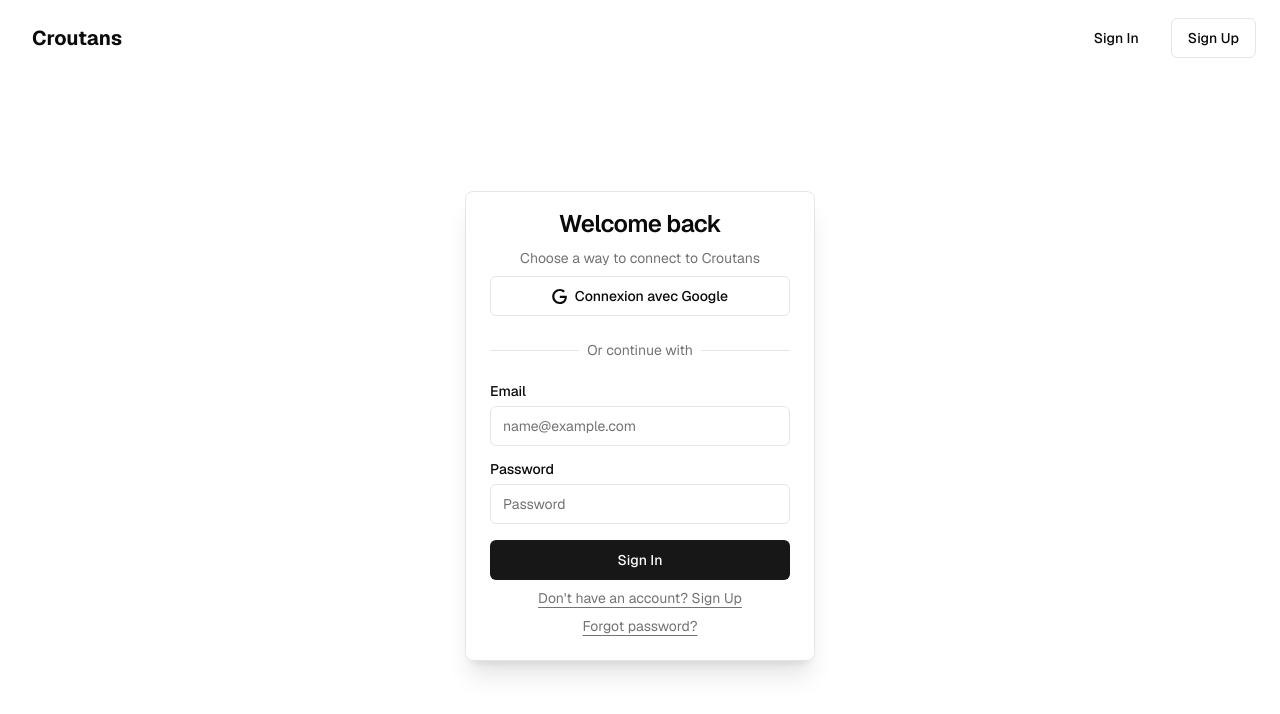
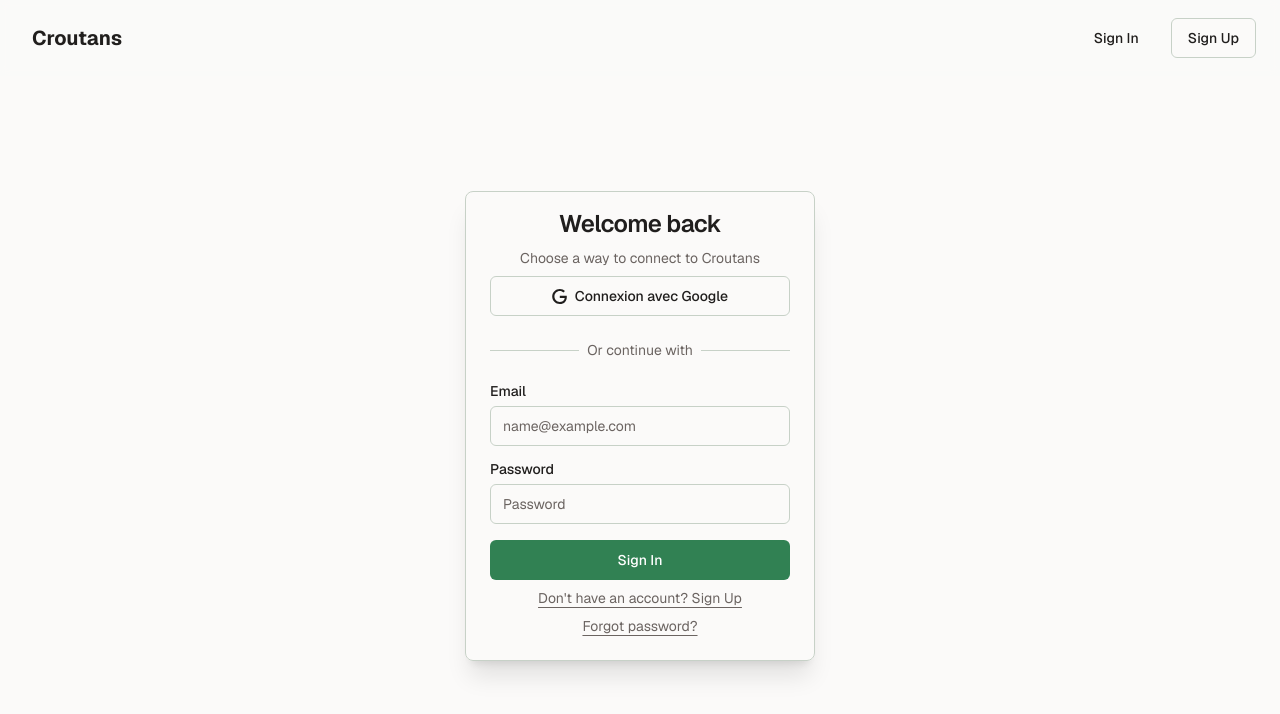
Before and after one commit to RJ-45-1/croutans, a Next.js app: page /auth/signin in a window 1280 px wide. Shown: the top 714 px of the page. Built offline with nearby package versions, Linux system fonts and the light colour scheme; no server answers.

Commit message:
new color

```diff
--- a/app/auth/callback/route.ts
+++ b/app/auth/callback/route.ts
@@ -8,8 +8,12 @@
   if (code) {
     const supabase = await createClient();
     await supabase.auth.exchangeCodeForSession(code);
+    const { data: { user } } = await supabase.auth.getUser();
+    if(!user?.user_metadata?.username){
+      return NextResponse.redirect(new URL("/auth/signup/user-infos", request.url));
+    }
   }
-  console.log("code:", code);
+
   // URL to redirect to after sign in process completes
   return NextResponse.redirect(new URL("/?refresh=true", request.url));
 }
--- a/app/globals.css
+++ b/app/globals.css
@@ -4,58 +4,58 @@
 
 @layer base {
   :root {
-    --background: 0 0% 100%;
-    --foreground: 0 0% 3.9%;
-    --card: 0 0% 100%;
-    --card-foreground: 0 0% 3.9%;
-    --popover: 0 0% 100%;
-    --popover-foreground: 0 0% 3.9%;
-    --primary: 0 0% 9%;
-    --primary-foreground: 0 0% 98%;
-    --secondary: 0 0% 96.1%;
-    --secondary-foreground: 0 0% 9%;
-    --muted: 0 0% 96.1%;
-    --muted-foreground: 0 0% 45.1%;
-    --accent: 0 0% 96.1%;
-    --accent-foreground: 0 0% 9%;
-    --destructive: 0 84.2% 60.2%;
+    --background: 40 15% 98%;
+    --foreground: 20 6% 12%;
+    --card: 40 15% 98%;
+    --card-foreground: 20 6% 12%;
+    --popover: 40 15% 98%;
+    --popover-foreground: 20 6% 12%;
+    --primary: 145 45% 35%;
+    --primary-foreground: 0 0% 100%;
+    --secondary: 130 20% 92%;
+    --secondary-foreground: 20 6% 12%;
+    --muted: 120 10% 90%;
+    --muted-foreground: 20 5% 40%;
+    --accent: 160 35% 60%;
+    --accent-foreground: 0 0% 100%;
+    --destructive: 0 84% 60%;
     --destructive-foreground: 0 0% 98%;
-    --border: 0 0% 89.8%;
-    --input: 0 0% 89.8%;
-    --ring: 0 0% 3.9%;
+    --border: 120 10% 80%;
+    --input: 120 10% 80%;
+    --ring: 145 45% 35%;
     --radius: 0.5rem;
-    --chart-1: 12 76% 61%;
-    --chart-2: 173 58% 39%;
-    --chart-3: 197 37% 24%;
-    --chart-4: 43 74% 66%;
-    --chart-5: 27 87% 67%;
+    --chart-1: 145 45% 35%;
+    --chart-2: 175 50% 60%;
+    --chart-3: 195 45% 50%;
+    --chart-4: 160 45% 65%;
+    --chart-5: 130 45% 40%;
   }
 
   .dark {
-    --background: 0 0% 3.9%;
-    --foreground: 0 0% 98%;
-    --card: 0 0% 3.9%;
-    --card-foreground: 0 0% 98%;
-    --popover: 0 0% 3.9%;
-    --popover-foreground: 0 0% 98%;
-    --primary: 0 0% 98%;
-    --primary-foreground: 0 0% 9%;
-    --secondary: 0 0% 14.9%;
-    --secondary-foreground: 0 0% 98%;
-    --muted: 0 0% 14.9%;
-    --muted-foreground: 0 0% 63.9%;
-    --accent: 0 0% 14.9%;
-    --accent-foreground: 0 0% 98%;
-    --destructive: 0 62.8% 30.6%;
+    --background: 200 10% 10%;
+    --foreground: 130 15% 90%;
+    --card: 200 10% 12%;
+    --card-foreground: 130 15% 90%;
+    --popover: 200 10% 12%;
+    --popover-foreground: 130 15% 90%;
+    --primary: 145 40% 30%;
+    --primary-foreground: 0 0% 100%;
+    --secondary: 160 10% 20%;
+    --secondary-foreground: 130 15% 90%;
+    --muted: 160 10% 20%;
+    --muted-foreground: 140 5% 70%;
+    --accent: 160 35% 50%;
+    --accent-foreground: 0 0% 100%;
+    --destructive: 0 70% 45%;
     --destructive-foreground: 0 0% 98%;
-    --border: 0 0% 14.9%;
-    --input: 0 0% 14.9%;
-    --ring: 0 0% 83.1%;
-    --chart-1: 220 70% 50%;
-    --chart-2: 160 60% 45%;
-    --chart-3: 30 80% 55%;
-    --chart-4: 280 65% 60%;
-    --chart-5: 340 75% 55%;
+    --border: 170 15% 25%;
+    --input: 170 15% 25%;
+    --ring: 145 40% 30%;
+    --chart-1: 145 40% 30%;
+    --chart-2: 175 45% 55%;
+    --chart-3: 195 40% 45%;
+    --chart-4: 160 40% 60%;
+    --chart-5: 130 40% 35%;
   }
 }
 
```
